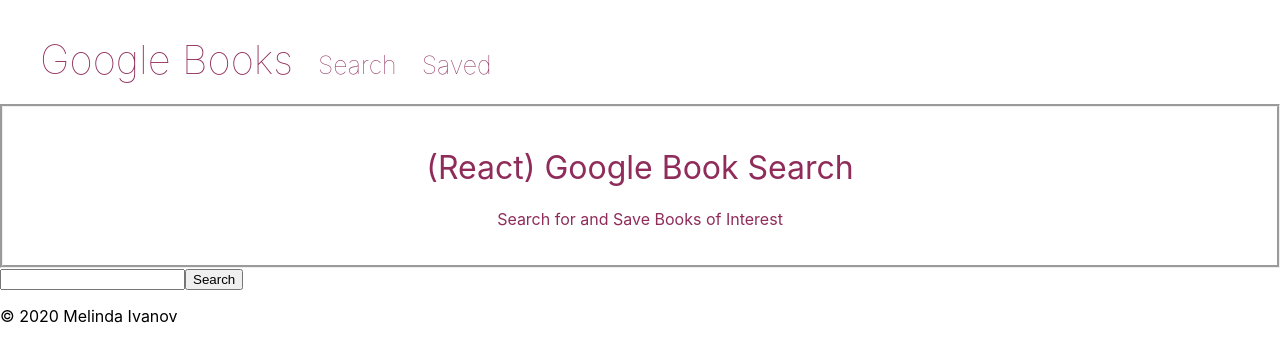
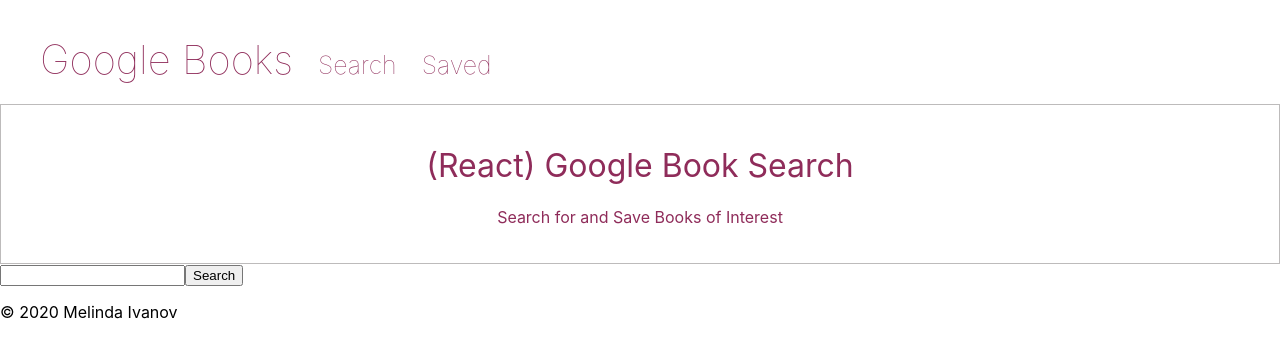
Before and after one commit to jnsmelinda/Google-Book-Search, a React (Create React App) app in the folder client/: page /#/ in a window 1280 px wide. Shown: the top 362 px of the page. Built offline with nearby package versions, Linux system fonts and the light colour scheme.

Commit message:
modifying border line

```diff
--- a/client/src/components/Header/index.css
+++ b/client/src/components/Header/index.css
@@ -44,7 +44,9 @@
 #brand {
   text-align: center;
   padding: 20px;
-  border-style: groove;
+  border-color: #bdbbbb;
+  border-width: 1px;
+  border-style: ridge;
 }
 
 p {
```
